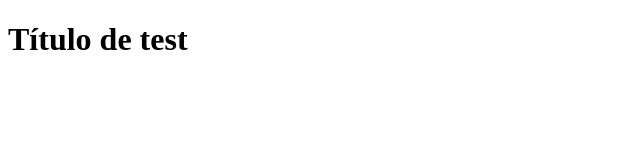
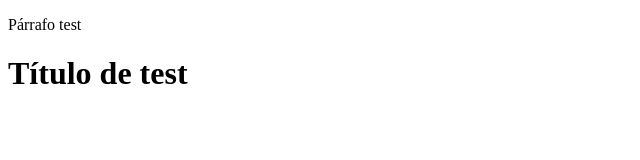
Before and after one commit to danilus/test-con-leo, a plain HTML site: page index.html in a window 1280 px wide. Shown: the whole page, without its empty margins (0-640 px from the left). Drawn offline with Linux system fonts and the light colour scheme.

Commit message:
Update index.html

```diff
--- a/index.html
+++ b/index.html
@@ -5,6 +5,7 @@
     <meta http-equiv="X-UA-Compatible" content="IE=edge">
     <meta name="viewport" content="width=device-width, initial-scale=1.0">
     <title>Document</title>
+    <p>Párrafo test</p>
 </head>
 <body>
     <h1>Título de test</h1>
```
